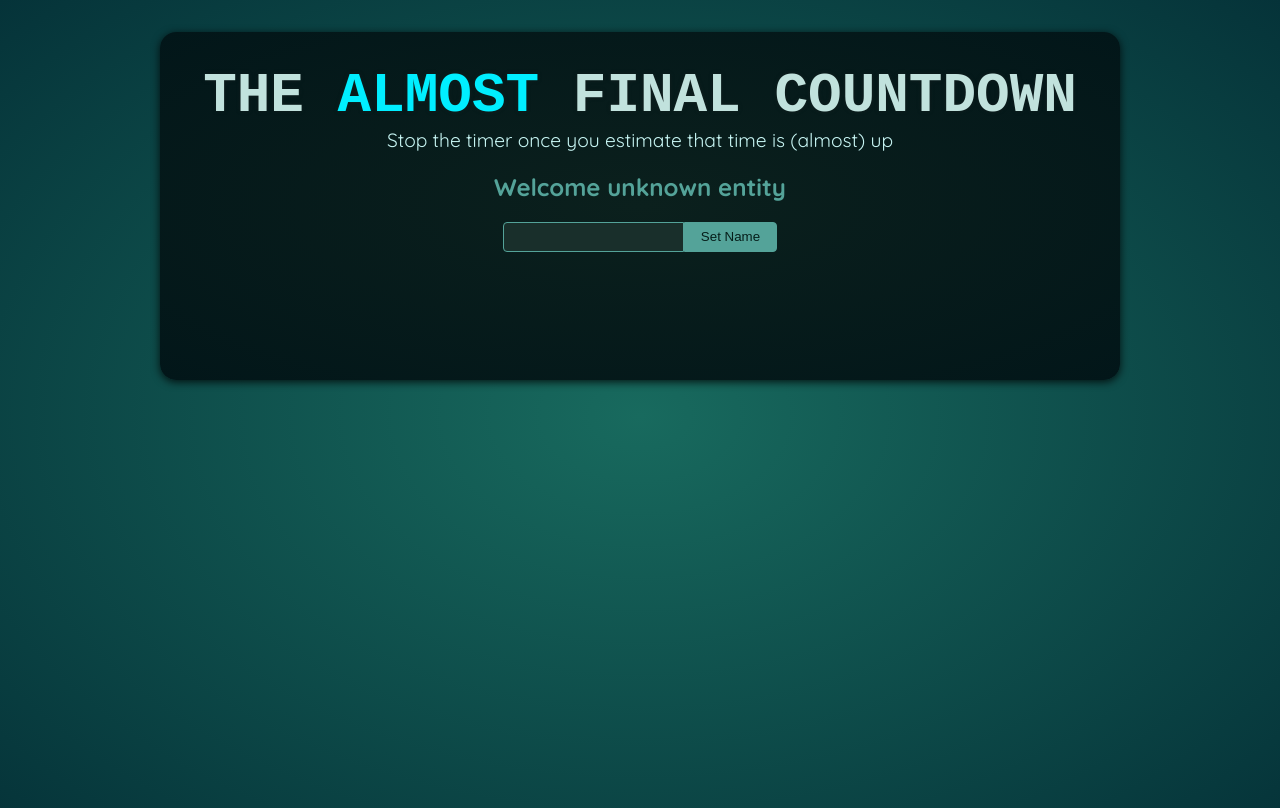
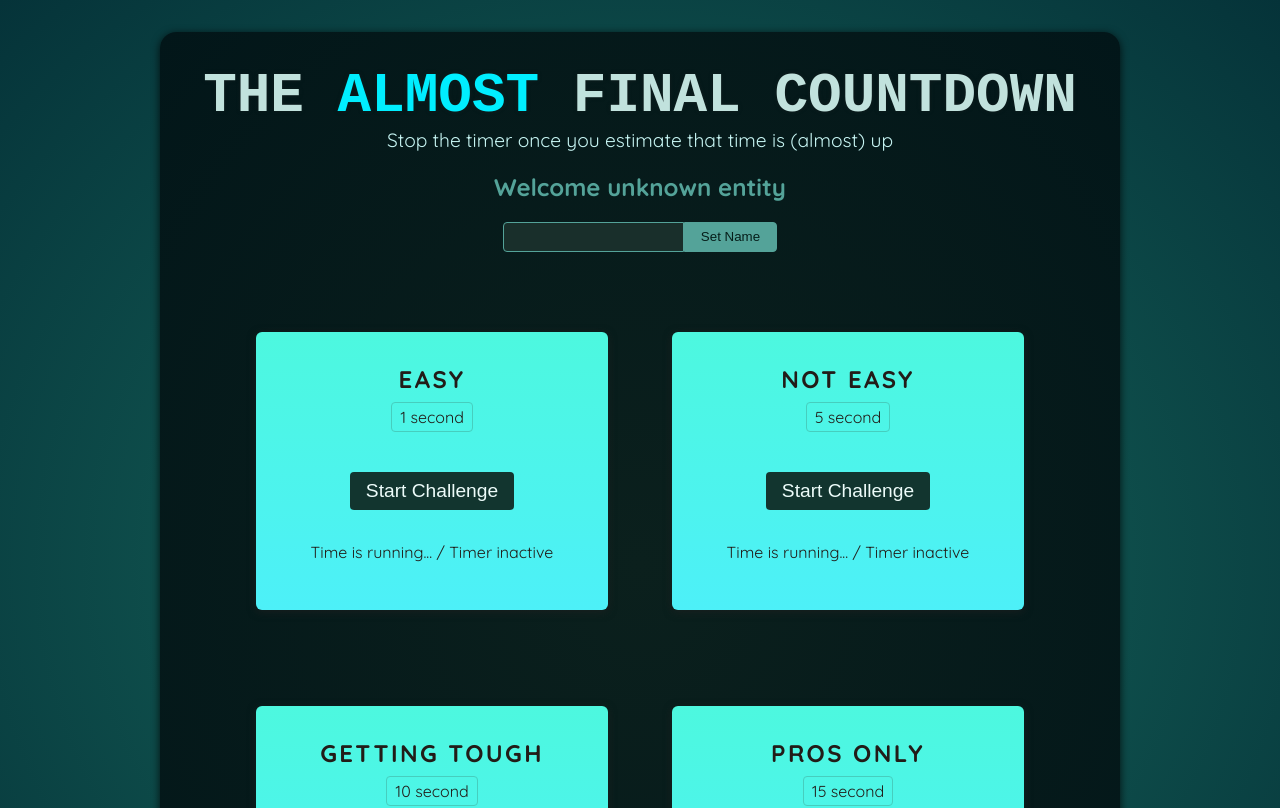
Before and after one commit to Souravbanerjeedata/react-game, a React (Vite) app: page / in a window 1280 px wide. Shown: the top 808 px of the page. Built offline with nearby package versions, Linux system fonts and the light colour scheme; a web font is replaced by a local one.

Commit message:
adding challenge component

```diff
--- a/src/App.jsx
+++ b/src/App.jsx
@@ -1,10 +1,16 @@
-import Player from './components/Player.jsx';
+import Player from "./components/Player.jsx";
+import TimerChallenge from "./components/TimerChallenge.jsx";
 
 function App() {
   return (
     <>
       <Player />
-      <div id="challenges"></div>
+      <div id="challenges">
+        <TimerChallenge title="Easy" targetTime={1} />
+        <TimerChallenge title="Not Easy" targetTime={5} />
+        <TimerChallenge title="Getting Tough" targetTime={10} />
+        <TimerChallenge title="Pros Only" targetTime={15} />
+      </div>
     </>
   );
 }
--- a/src/components/Player.jsx
+++ b/src/components/Player.jsx
@@ -6,6 +6,7 @@
 
   function handleClick() {
     setEnteredPlayerName(playerName.current.value);
+    playerName.current.value = "";
   }
 
   return (
--- /dev/null
+++ b/src/components/TimerChallenge.jsx
@@ -0,0 +1,18 @@
+import React from "react";
+
+const TimerChallenge = ({ title, targetTime }) => {
+  return (
+    <section className="challenge">
+      <h2>{title}</h2>
+      <p className="challenge-time">
+        {targetTime} second{targetTime.length > 1 ? "s" : ""}
+      </p>
+      <p>
+        <button>Start Challenge</button>
+      </p>
+      <p className="">Time is running... / Timer inactive</p>
+    </section>
+  );
+};
+
+export default TimerChallenge;
```
